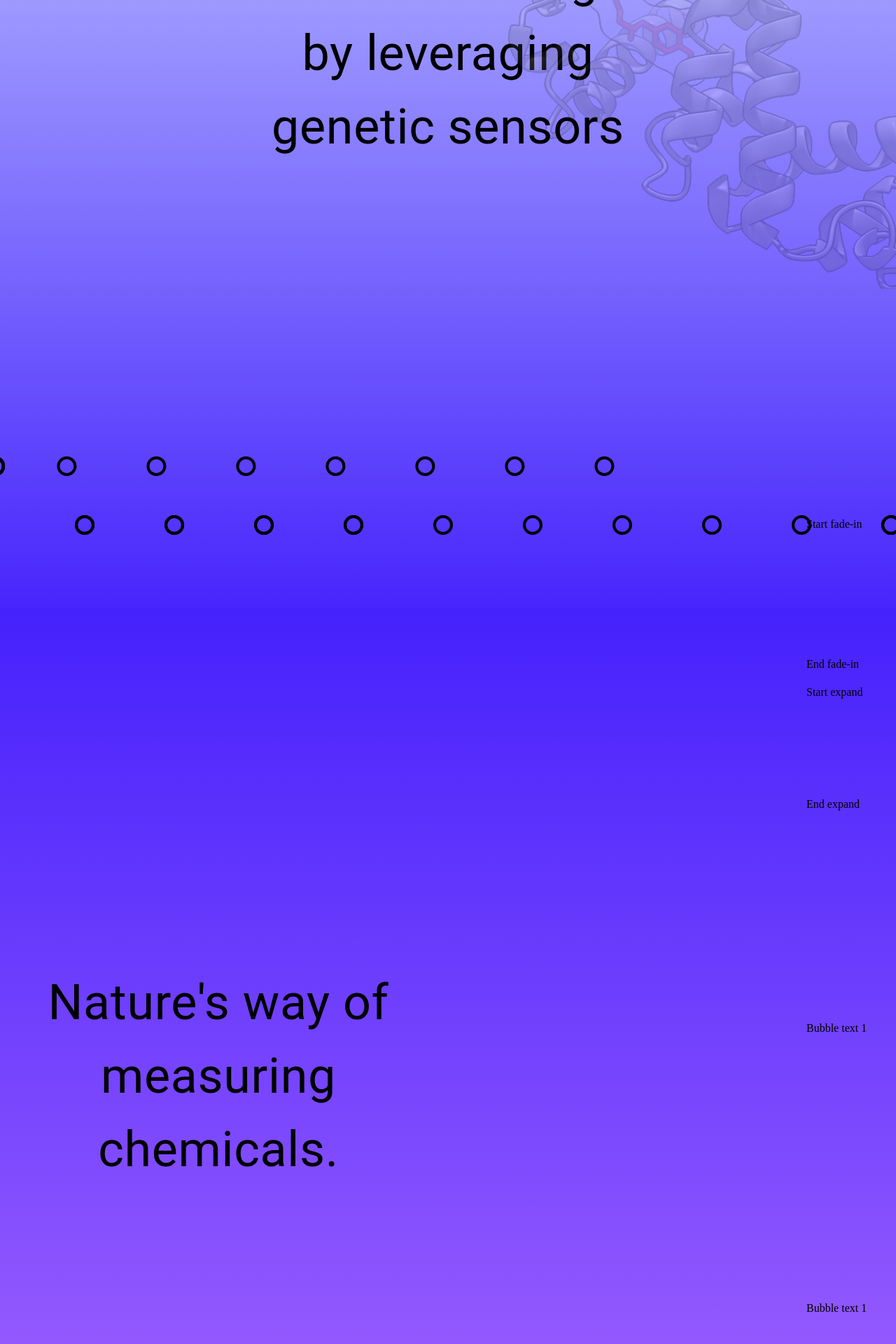
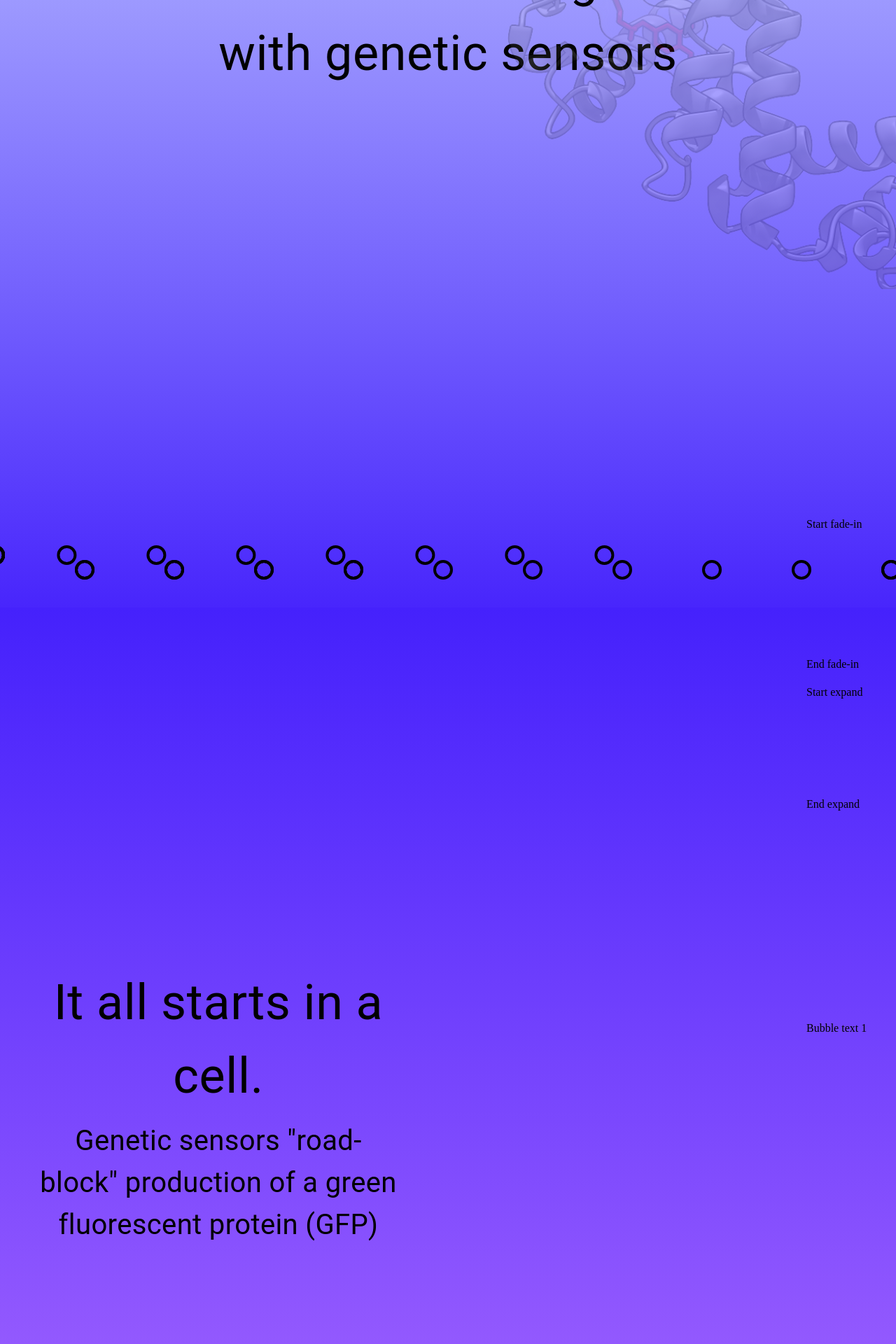
Before and after one commit to simonsnitz/retna-bio, a React (Create React App) app: page / in a window 1280 px wide. Shown: the part 300-2220 px from the top of the page at 70% size. Built offline with nearby package versions, Linux system fonts and the light colour scheme.

Commit message:
updated home text. fixed fadeIn-fadeOut animation

```diff
--- a/src/Components/Home.js
+++ b/src/Components/Home.js
@@ -1,4 +1,5 @@
 import React, { useEffect } from 'react';
+import '../index.css';
 
 import { Grid, Typography, Box } from '@mui/material/';
 import BeadsAnimation from './BeadsAnimation';
@@ -17,9 +18,9 @@ export default function Home() {
 
   useEffect(() => {
 
-    gsap.fromTo("#geneticSensors",
-      {opacity:"100%"},
-      {opacity:"0%",
+    gsap.fromTo("#naturesWay",
+      {opacity:"0%"},
+      {opacity:"100%",
         scrollTrigger: {
           trigger: "#geneticSensorFadeMarker",
           scrub: true,
@@ -27,6 +28,8 @@ export default function Home() {
         }
       },
       )
+
+
 
 
   }, []);
@@ -62,18 +65,25 @@ export default function Home() {
         sx={{ fontSize: { xs: 35, md: 70 }, mt: '5%' }}
         component="div"
       >
-        We accelerate screening workflows by leveraging
-      </Typography>
-      <Typography id="geneticSensors" textAlign="center"
-        sx={{ fontSize: { xs: 35, md: 70 }, position:"fixed", left:"50%", translate:"-50%" }}
-        component="div">
-      genetic sensors
+        We accelerate screening workflows with genetic sensors
       </Typography>
 
-      </Grid>
+    </Grid>
+
+    <Grid item xs={11} sx={{mt:{xs:'40vh', sm:'40vh'}}}>
+      <Typography id="naturesWay" textAlign="center"
+        sx={{ fontSize: { xs: 35, md: 70 },
+        background:"linear-gradient(to right, #00ff55, #00ffea)",
+        WebkitBackgroundClip: "text",
+        WebkitTextFillColor: "transparent"
+        }}
+        component="div">
+      Nature's way of measuring chemicals
+      </Typography>
+    </Grid>
 
 
-      <Grid item xs={10} sx={{mt:{xs:80, sm:50}}}>
+      <Grid item xs={10} sx={{mt:{xs:0, sm:0}}}>
         <BeadsAnimation speed={10} delay={1} name={"slow_beads"}/>
       </Grid>
       <Grid item xs={10} sx={{mt:{xs:0, sm:-5}}}>
--- a/src/Components/What.js
+++ b/src/Components/What.js
@@ -64,6 +64,19 @@ export default function What() {
 
     if (matches === false){
       gsap.fromTo("#bubbleText1",
+      {opacity:"100%"},
+      {opacity:"0%",
+          scrollTrigger: {
+            trigger: "#bubbleText1Disappear",
+            scrub: true,
+            start:"top center",
+            end:"+=20%"
+          }
+        },
+        )
+      }
+    if (matches === false){
+      gsap.fromTo("#bubbleText1",
       {opacity:"0%"},
       {opacity:"100%",
           scrollTrigger: {
@@ -75,18 +88,7 @@ export default function What() {
         },
         )
       }
-    if (matches === false){
-      gsap.to("#bubbleText1",
-        {opacity:"0%",
-          scrollTrigger: {
-            trigger: "#bubbleText1Disappear",
-            scrub: true,
-            start:"top center",
-            // end:"+=20%"
-          }
-        },
-        )
-      }
+
 
 
   }, [matches]);
@@ -125,11 +127,11 @@ export default function What() {
 
 
     <Box id="bubbleText1Appear" sx={{position:"absolute", top:{xs:"220vh",sm:"220vh"}, left:"90vw"}}>Bubble text 1</Box>
-    <Box id="bubbleText1Disappear" sx={{position:"absolute", top:{xs:"270vh",sm:"270vh"}, left:"90vw"}}>Bubble text 1</Box>
+    <Box id="bubbleText1Disappear" sx={{position:"absolute", top:{xs:"300vh",sm:"300vh"}, left:"90vw"}}>Bubble text 1</Box>
 
 
 
-    <Grid item xs={10} sm={5} id="bubbleText1"
+    <Grid item xs={11} sm={5} id="bubbleText1"
       sx={{
         position:{xs:"fixed", sm:"relative"},
         top:{xs:"60vh"},
@@ -137,12 +139,17 @@ export default function What() {
         opacity:{xs:"0%", sm:"100%"}
       }}>
 
-      <Typography textAlign="center"
-        sx={{ fontSize: { xs: 40, md: 70 },
-      }}
-        component="div"
-      >
-          Nature's way of measuring chemicals.
+      <Typography textAlign="center" component="div"
+        sx={{ fontSize: { xs: 35, md: 70 },
+      }} >
+          It all starts in a cell.
+      </Typography>
+      <Typography textAlign="center" component="div"
+        sx={{
+          fontSize: { xs: 20, md: 40 },
+          mt:"10px"
+        }} >
+          Genetic sensors "road-block" production of a green fluorescent protein (GFP)
       </Typography>
 
       </Grid>
```
